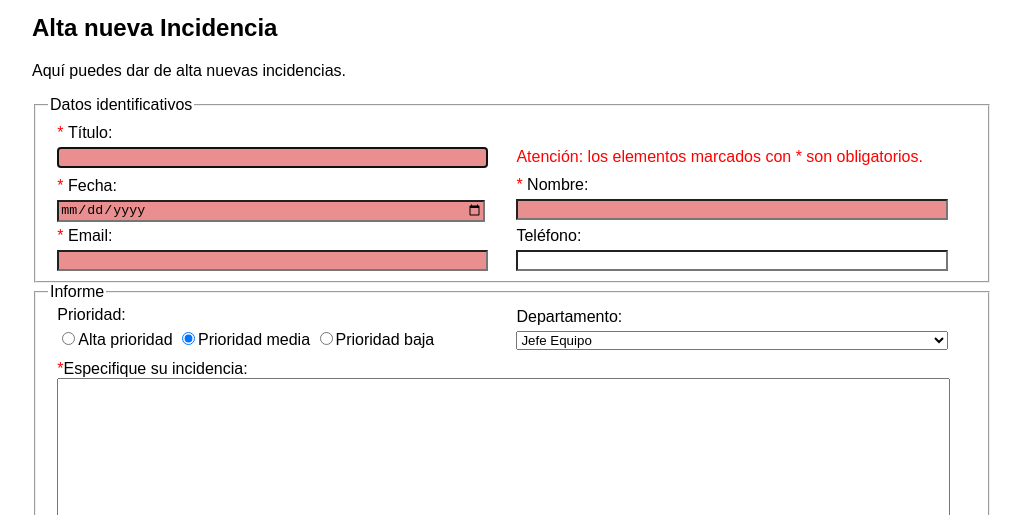
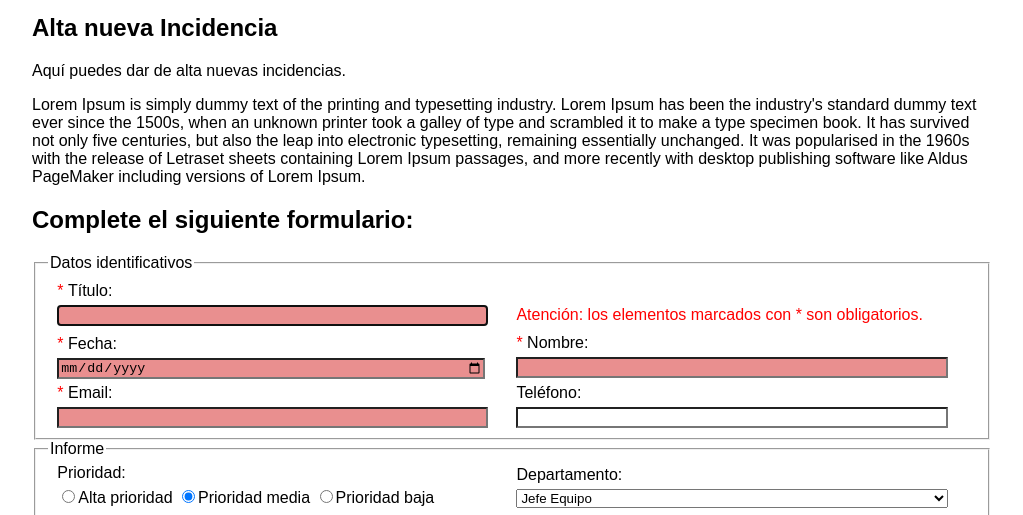
Before and after one commit to JXJ-JonXuJin/deusto_reto_1, a plain HTML site: page Proyecto/alta.html in a window 1280 px wide. Shown: the part 263-778 px from the top of the page, without its empty margins (128-1151 px from the left). Drawn offline with Linux system fonts and the light colour scheme.

Commit message:
adecuar html5

```diff
--- a/Proyecto/alta.html
+++ b/Proyecto/alta.html
@@ -43,7 +43,11 @@
         <article>
             <h1>Alta nueva Incidencia</h1>
             <p>Aqu&iacute; puedes dar de alta nuevas incidencias.</p>
+            <p>Lorem Ipsum is simply dummy text of the printing and typesetting industry. Lorem Ipsum has been the industry's standard dummy text ever since the 1500s, when an unknown printer took a galley of type and scrambled it to make a type specimen
+                book. It has survived not only five centuries, but also the leap into electronic typesetting, remaining essentially unchanged. It was popularised in the 1960s with the release of Letraset sheets containing Lorem Ipsum passages, and more
+                recently with desktop publishing software like Aldus PageMaker including versions of Lorem Ipsum.</p>
             <section>
+                <h2>Complete el siguiente formulario:</h2>
                 <form action="servidor.php" method="post" enctype="multipart/form-data">
                     <fieldset class="datos">
                         <legend>Datos identificativos</legend>
```
Also changed, not shown: Proyecto/detalle.html (+1 -0 lines), Proyecto/index.html (+2 -1 lines), Proyecto/wiki.html (+4 -0 lines).
